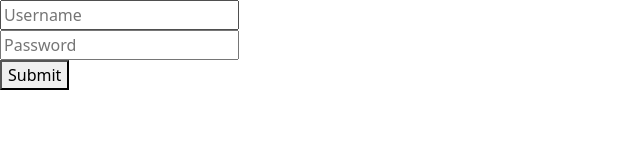
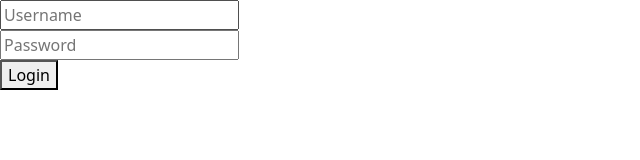
Before and after one commit to kaperrdenden/kossieproject, a React (Create React App) app: page / in a window 1280 px wide. Shown: the top 160 px of the page, without its empty margins (0-640 px from the left). Built offline with nearby package versions, Linux system fonts and the light colour scheme.

Commit message:
input을 form 태그 내부에 옮겨주기

```diff
--- a/src/App.js
+++ b/src/App.js
@@ -26,6 +26,11 @@ function App() {
 
   return (
     <div className='App'>
+      <form onSubmit={()=>{
+
+      }}>
+
+
       <input
         placeholder='Username'
         value={username}
@@ -40,9 +45,9 @@ function App() {
         }}
         />
          <br />
-      <button onClick={onSubmit}>Submit</button>
+      <button type='submit'>Login</button>
 
-
+      </form>
     </div>
   );
 }
```
